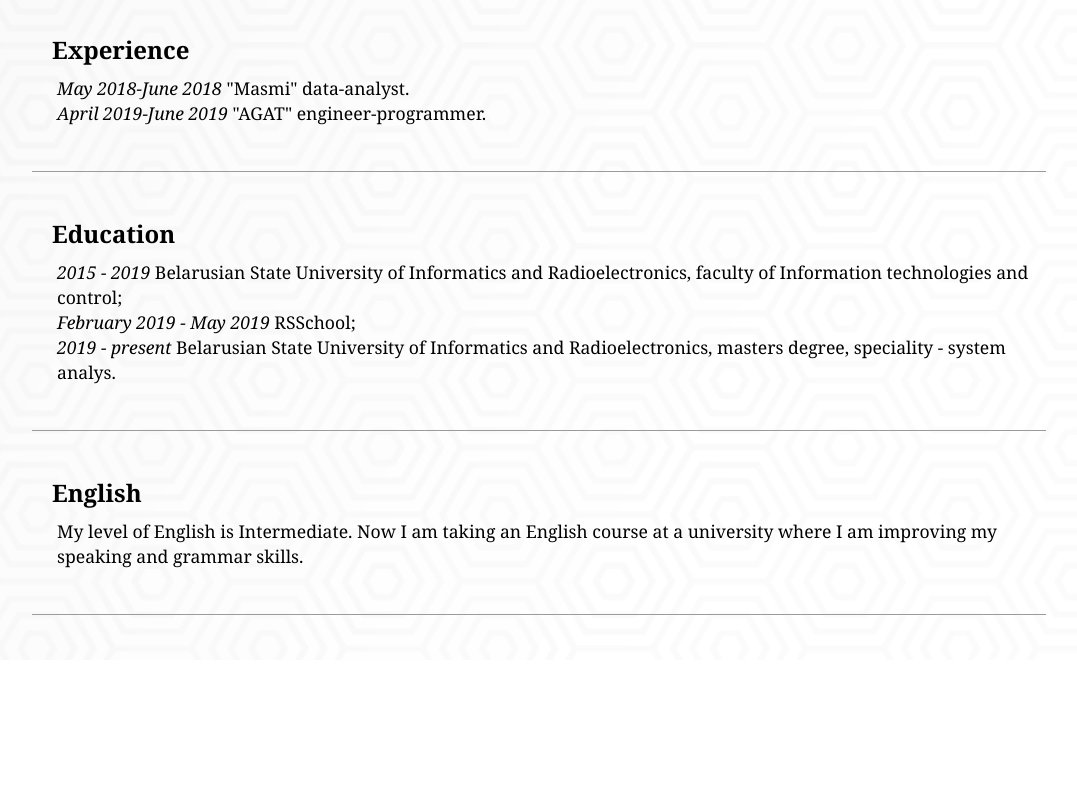
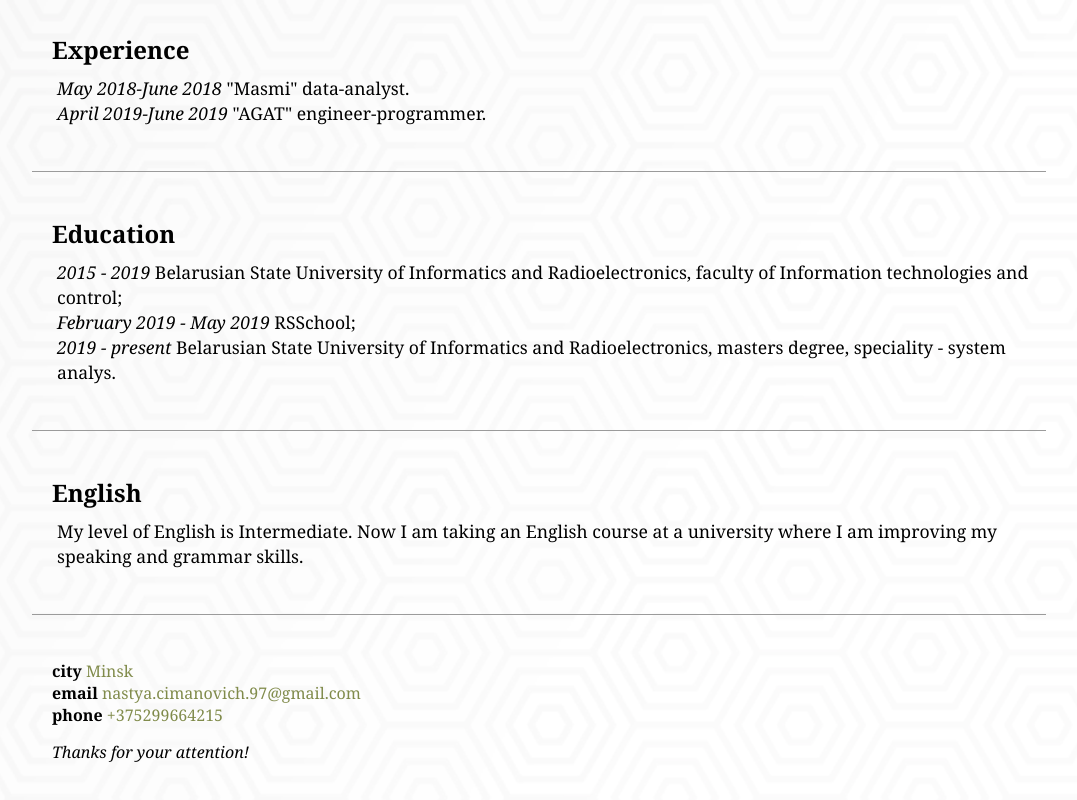
Before and after one commit to NastyaTsimanovich97/rsschool-cv, a plain HTML site: page index.html in a window 1280 px wide. Shown: the part 1190-1990 px from the top of the page, without its empty margins (101-1178 px from the left). Before the commit the page ends 1850 px from the top, so only its background shows below. Drawn offline with Linux system fonts and the light colour scheme; a web font is replaced by a local one.

Commit message:
feat: add footer links

```diff
--- a/index.html
+++ b/index.html
@@ -87,7 +87,12 @@
         <div class="line"></div>
     </main>
     <footer>
-
+        <aside>
+            <strong>city </strong><span class="city"> Minsk </span><br>
+            <strong>email</strong> <a href="mailto:nastya.cimanovich.97@gmail.com">nastya.cimanovich.97@gmail.com</a>  <br>
+            <strong>phone</strong> <a href="tel:+375299664215"> +375299664215 </a><br>
+            <span class="thanks">Thanks for your attention!</span>
+        </aside>
     </footer>
 </body>
 </html>
--- a/style.css
+++ b/style.css
@@ -80,3 +80,21 @@ h2{
 section p:last-child{
     margin-left: 5px;
 }
+
+footer{
+    height: 150px;
+}
+
+footer a,
+.city{
+    color: rgb(128, 139, 75);
+}
+.thanks{
+    position: absolute;
+    margin-top: 15px;
+    font-style: italic;
+}
+aside{
+    margin-left: 25px;
+    font-family: 'Source Serif Pro',"Georgia", serif;
+}
```
